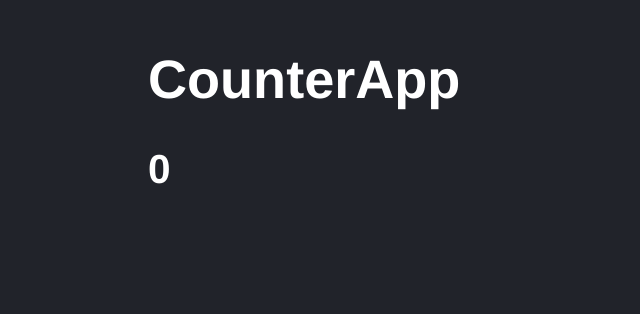
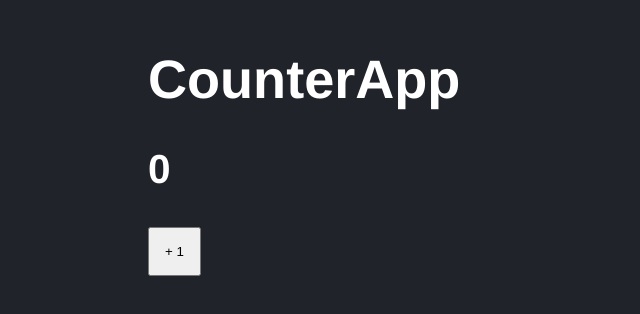
Before and after one commit to Alejoboga20/vite-counter-app, a React app: page / in a window 1280 px wide. Shown: the part 136-450 px from the top of the page, without its empty margins (0-640 px from the left). Built offline with nearby package versions, Linux system fonts and the light colour scheme; the HTML template or start-up script is replaced by a standard one.

Commit message:
Use useState

```diff
--- a/src/App.jsx
+++ b/src/App.jsx
@@ -2,5 +2,5 @@ import { CounterApp } from './CounterApp';
 //import { FirstApp } from './FirstApp';
 
 export const App = () => {
-	return <CounterApp value={0} />;
+	return <CounterApp initialCounter={0} />;
 };
--- a/src/CounterApp.jsx
+++ b/src/CounterApp.jsx
@@ -1,15 +1,23 @@
-import React from 'react';
+import { useState } from 'react';
 import PropTypes from 'prop-types';
 
-export const CounterApp = ({ value }) => {
+export const CounterApp = ({ initialCounter = 0 }) => {
+	const [counter, setCounter] = useState(initialCounter);
+
+	const handleOnClick = () => {
+		setCounter(counter + 1);
+	};
+
 	return (
 		<>
 			<h1>CounterApp</h1>
-			<h2>{value}</h2>
+			<h2>{counter}</h2>
+
+			<button onClick={handleOnClick}>+ 1</button>
 		</>
 	);
 };
 
 CounterApp.propTypes = {
-	value: PropTypes.number.isRequired,
+	initialCounter: PropTypes.number.isRequired,
 };
--- a/src/styles.css
+++ b/src/styles.css
@@ -5,3 +5,7 @@ html, body {
   font-size: 1.3rem;
   padding: 70px;
 }
+
+button {
+  padding: 15px
+}
```
